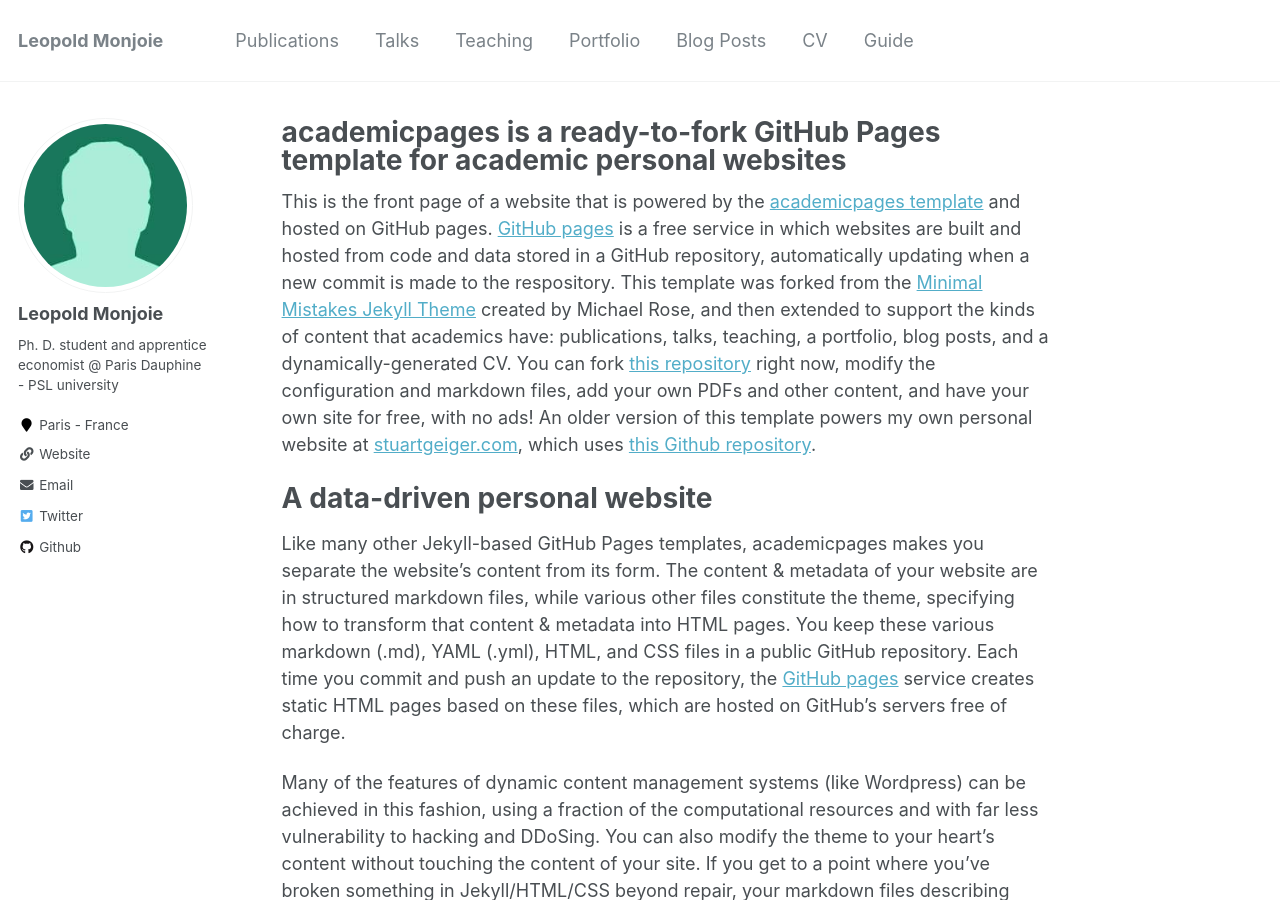
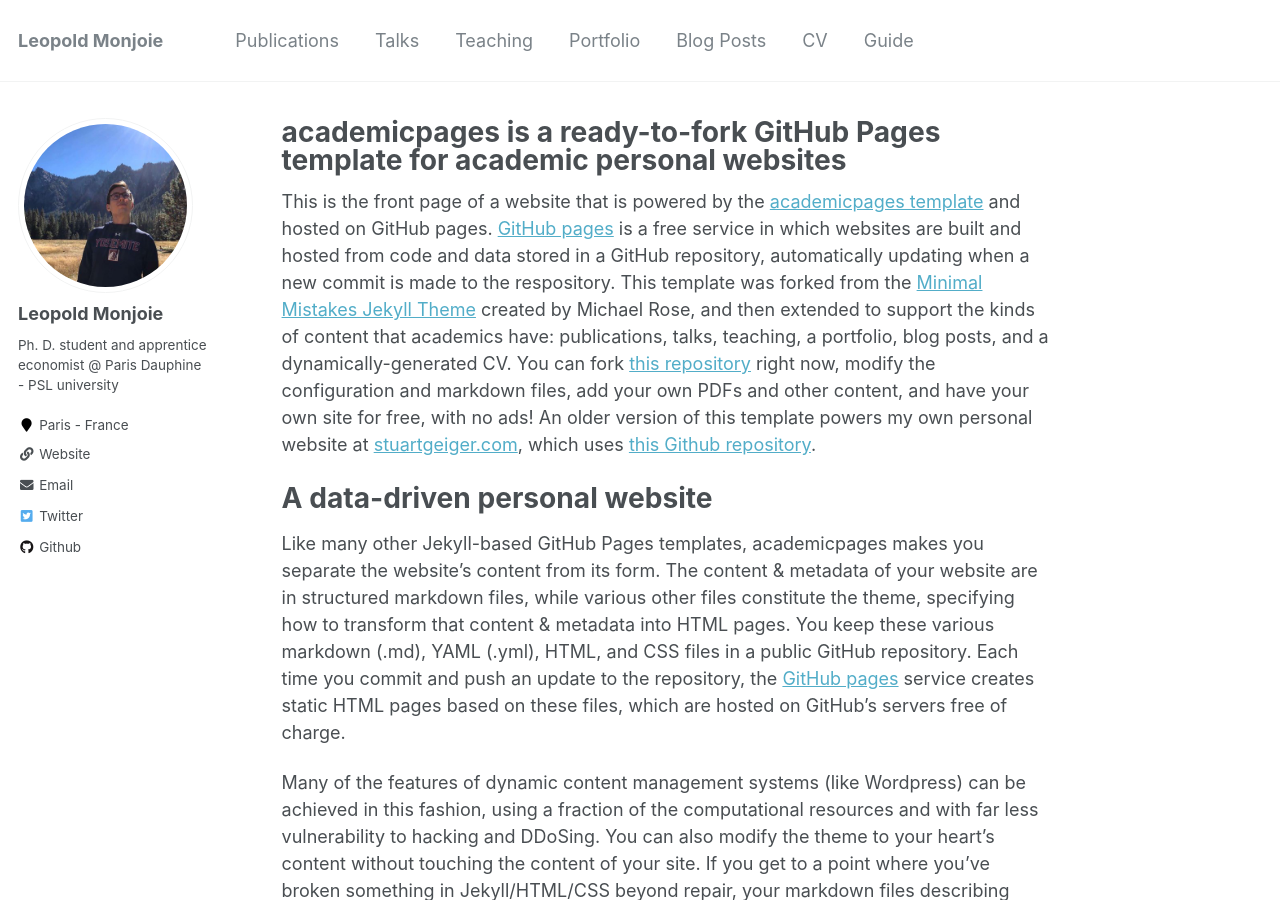
Before and after one commit to LeopoldM/LeopoldM.github.io, a Jekyll site: the page built from _pages/about.md, in a window 1280 px wide and 900 px high. Built offline with Jekyll 4.4.1, drawn with Linux system fonts in a browser that asks for light colours.

Commit message:
Update _config.yml

```diff
--- a/_config.yml
+++ b/_config.yml
@@ -81,7 +81,7 @@
 # Site Author
 author:
   name             : "Leopold Monjoie"
-  avatar           : "bio-photo-2.jpg"
+  avatar           : "profile_picture.jpg"
   bio              : "Ph. D. student and apprentice economist @ Paris Dauphine - PSL university"
   location         : "Paris - France"
   employer         :
```
